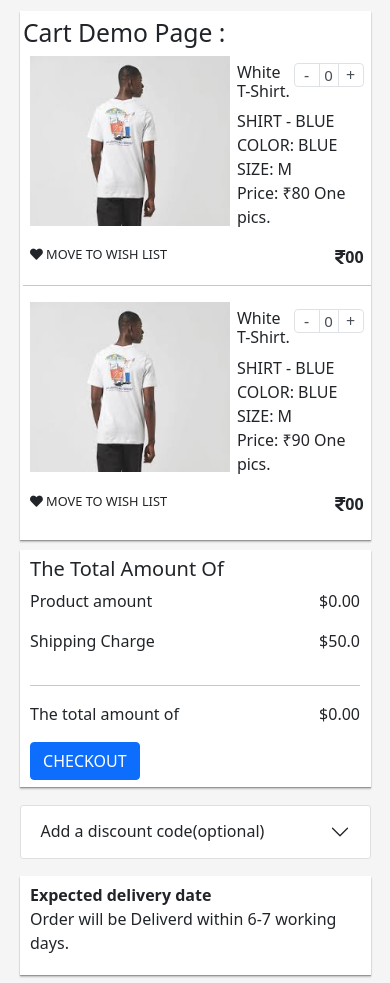
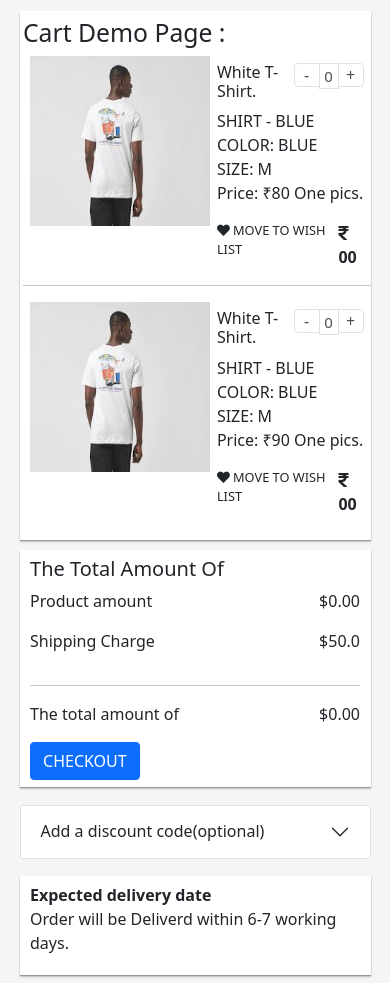
Before and after one commit to Abhisawant52/Cart_demo, a plain HTML site: page index.html in a window 390 px wide. Drawn offline with nearby package versions, Linux system fonts and the light colour scheme.

Commit message:
Update cart.css

```diff
--- a/cart.css
+++ b/cart.css
@@ -115,7 +115,7 @@ a{
 		font-size:0.8rem!important;
 	}
 	.item img {
-		width:200px;
+		width:180px;
 		height:170px;
 	}
 	.page-link{
@@ -124,7 +124,7 @@ a{
 	}
 	.page-item input{
 		line-height:12px!important;
-		padding:1px;
+		padding:2px;
 		font-size:15px;
 	}
 }
```
